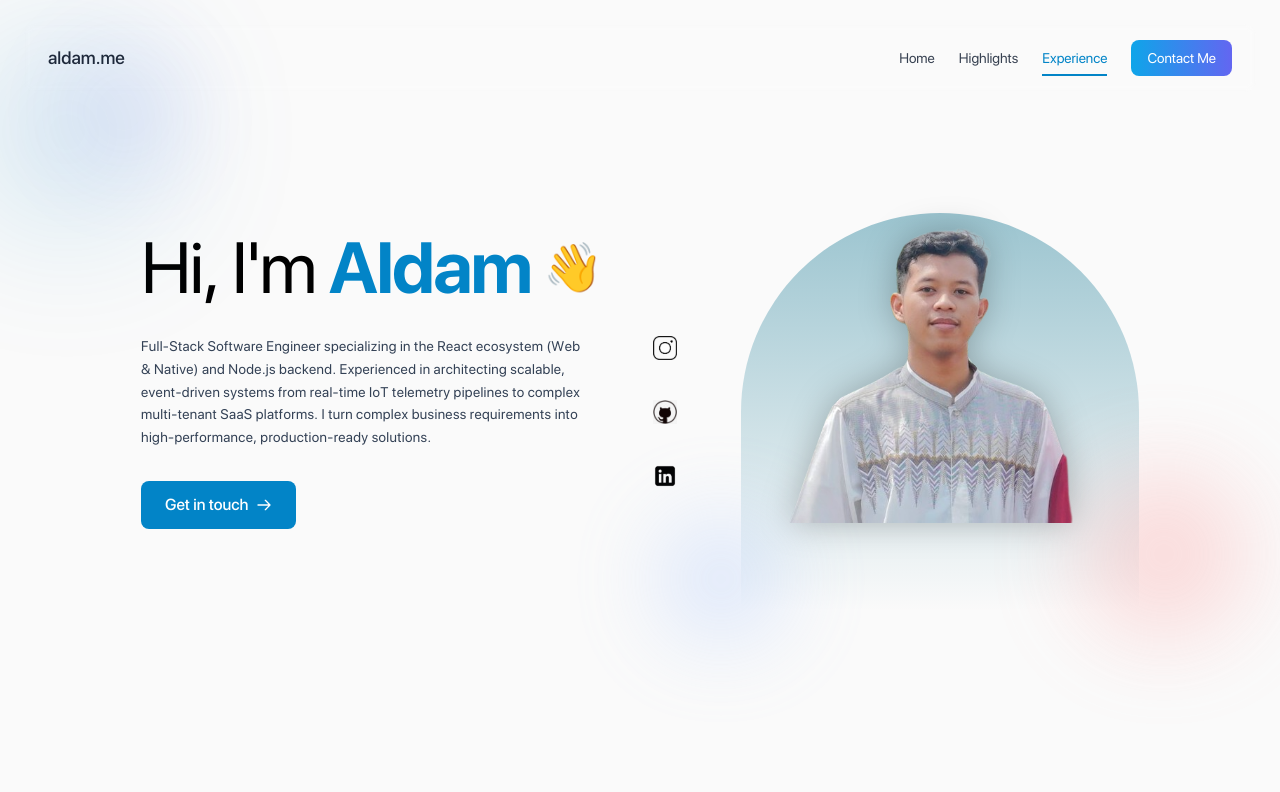
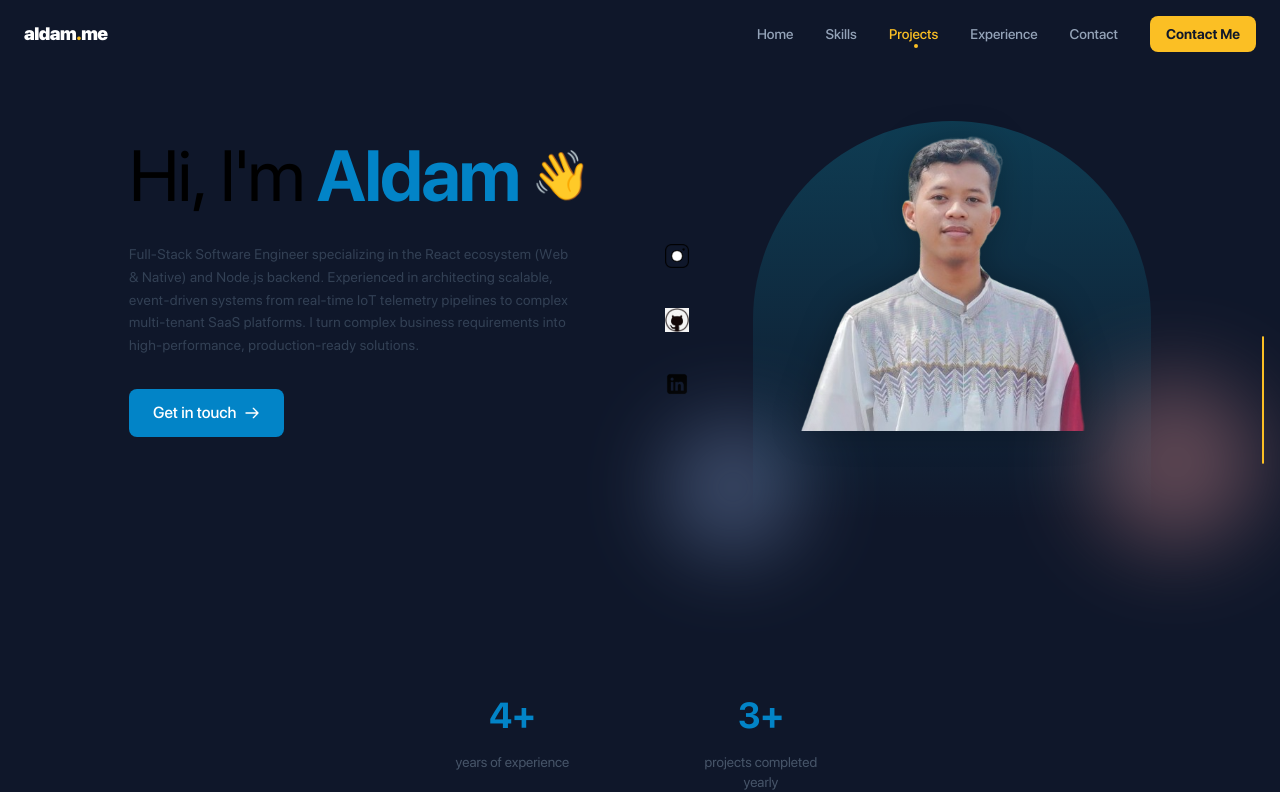
Before and after one commit to fihrisaldama015/aldam, a Next.js app: page / in a window 1280 px wide. Shown: the top 792 px of the page. Built offline with nearby package versions, Linux system fonts and the light colour scheme.

Commit message:
feat: rewrite page structure and navbar for dark theme + lenis nav

```diff
--- a/src/app/page.tsx
+++ b/src/app/page.tsx
@@ -1,45 +1,30 @@
-"use client"
+"use client";
+import Contact from "@/components/Contact";
 import ExperienceTimeline from "@/components/Experience";
 import Hero from "@/components/Hero";
 import Highlight from "@/components/Highlight";
 import Navbar from "@/components/Navbar";
-import { useRef } from "react";
+import Projects from "@/components/Projects";
+import ScrollProgress from "@/components/ScrollProgress";
+
+const SECTIONS = [
+  { id: "home", label: "Home" },
+  { id: "skills", label: "Skills" },
+  { id: "projects", label: "Projects" },
+  { id: "experience", label: "Experience" },
+  { id: "contact", label: "Contact" },
+];
 
 export default function Home() {
-  // Create refs for each section
-  const heroRef = useRef(null);
-  const highlightRef = useRef(null);
-  const experienceRef = useRef(null);
-
-  // Define sections with their refs and ids for the navbar
-  const sections = [
-    { id: "home", ref: heroRef, label: "Home" },
-    { id: "highlights", ref: highlightRef, label: "Highlights" },
-    { id: "experience", ref: experienceRef, label: "Experience" },
-  ];
-
-  // Function to handle scrolling to a section
-  const scrollToSection = (ref: any) => {
-    ref.current?.scrollIntoView({
-      behavior: "smooth",
-      block: "start"
-    });
-  };
   return (
-    <main className="bg-[#fafafa] p-6">
-      <Navbar sections={sections} scrollToSection={scrollToSection} />
-      <div ref={heroRef} id="home">
-        <Hero />
-      </div>
-
-      <div ref={highlightRef} id="highlights">
-        <Highlight />
-      </div>
-
-      <div ref={experienceRef} id="experience">
-        <ExperienceTimeline />
-      </div>
-
+    <main className="bg-[#0f172a] min-h-screen">
+      <Navbar sections={SECTIONS} />
+      <ScrollProgress />
+      <Hero />
+      <Highlight />
+      <Projects />
+      <ExperienceTimeline />
+      <Contact />
     </main>
   );
 }
--- /dev/null
+++ b/src/components/Contact.tsx
@@ -0,0 +1,3 @@
+export default function Contact() {
+  return <section id="contact" className="min-h-screen" />;
+}
--- a/src/components/Navbar.tsx
+++ b/src/components/Navbar.tsx
@@ -1,144 +1,110 @@
-import { useState, useEffect } from "react";
-import { motion, AnimatePresence } from "framer-motion";
+"use client";
+import { AnimatePresence, motion } from "framer-motion";
+import { useEffect, useState } from "react";
+import { useLenis } from "./LenisProvider";
+
+interface Section {
+  id: string;
+  label: string;
+}
 
 interface NavbarProps {
-  sections: any;
-  scrollToSection: any;
+  sections: Section[];
 }
 
-function Navbar({ sections, scrollToSection }: NavbarProps) {
+export default function Navbar({ sections }: NavbarProps) {
+  const [activeSection, setActiveSection] = useState("home");
   const [scrolled, setScrolled] = useState(false);
-  const [activeSection, setActiveSection] = useState("home");
   const [menuOpen, setMenuOpen] = useState(false);
+  const lenis = useLenis();
 
   useEffect(() => {
     const handleScroll = () => {
-      setScrolled(window.scrollY > 10);
-
-      // Determine which section is currently in view
-      const sectionInView = determineActiveSection();
-      if (sectionInView && sectionInView !== activeSection) {
-        setActiveSection(sectionInView);
+      setScrolled(window.scrollY > 20);
+      for (const section of sections) {
+        const el = document.getElementById(section.id);
+        if (!el) continue;
+        const rect = el.getBoundingClientRect();
+        if (rect.top <= 100 && rect.bottom > 100) {
+          setActiveSection(section.id);
+          break;
+        }
       }
     };
+    window.addEventListener("scroll", handleScroll, { passive: true });
+    return () => window.removeEventListener("scroll", handleScroll);
+  }, [sections]);
 
-    // Helper function to determine which section is in view
-    const determineActiveSection = () => {
-      for (const section of sections) {
-        if (!section.ref.current) continue;
-
-        const rect = section.ref.current.getBoundingClientRect();
-        // If the top of the section is near the top of the viewport
-        if (rect.top <= 100 && rect.bottom > 100) {
-          return section.id;
+  const scrollTo = (id: string) => {
+    if (lenis) {
+      lenis.scrollTo(`#${id}`, { offset: 0 });
+    } else {
+      document.getElementById(id)?.scrollIntoView({ behavior: "smooth" });
     }
-      }
-      return activeSection;
-    };
-
-    window.addEventListener("scroll", handleScroll);
-    return () => window.removeEventListener("scroll", handleScroll);
-  }, [sections, activeSection]);
-
-  // Animation variants
-  const navbarVariants = {
-    hidden: { opacity: 0, y: -20 },
-    visible: {
-      opacity: 1,
-      y: 0,
-      transition: {
-        duration: 0.5,
-        ease: "easeOut",
-      },
-    },
-  };
-
-  const logoVariants = {
-    hover: {
-      scale: 1.05,
-      color: "#0284c7",
-      transition: { duration: 0.3 },
-    },
-  };
-
-  const glowVariants = {
-    initial: { scale: 1, opacity: 0.7 },
-    animate: {
-      scale: [1, 1.2, 1],
-      opacity: [0.7, 0.4, 0.7],
-      transition: {
-        duration: 4,
-        repeat: Infinity,
-        ease: "easeInOut",
-      },
-    },
-  };
-
-  const menuVariants = {
-    closed: {
-      opacity: 0,
-      height: 0,
-      transition: {
-        duration: 0.3,
-        ease: "easeInOut",
-      },
-    },
-    open: {
-      opacity: 1,
-      height: "auto",
-      transition: {
-        duration: 0.3,
-        ease: "easeInOut",
-        staggerChildren: 0.1,
-        delayChildren: 0.1,
-      },
-    },
-  };
-
-  const itemVariants = {
-    closed: { opacity: 0, y: -10 },
-    open: { opacity: 1, y: 0 },
+    setMenuOpen(false);
   };
 
   return (
     <motion.nav
-      className={`py-4 sm:px-6 px-4 rounded-xl flex flex-col md:flex-row justify-between items-center backdrop-blur-sm ${scrolled ? "shadow-md bg-white/80" : "bg-transparent"} transition-all duration-300 sticky top-3 z-10`}
-      initial="hidden"
-      animate="visible"
-      variants={navbarVariants}
+      className={`fixed top-0 left-0 right-0 z-50 px-6 py-4 flex justify-between items-center transition-all duration-300 ${
+        scrolled
+          ? "bg-slate-900/90 backdrop-blur-md border-b border-white/5"
+          : "bg-transparent"
+      }`}
+      initial={{ opacity: 0, y: -20 }}
+      animate={{ opacity: 1, y: 0 }}
+      transition={{ duration: 0.5 }}
     >
-      <div className="w-full md:w-auto flex justify-between items-center">
-        <div className="relative flex gap-4 items-center">
+      <motion.button
+        className="text-white font-black text-lg tracking-tight"
+        onClick={() => scrollTo("home")}
+        whileHover={{ color: "#f59e0b" }}
+        transition={{ duration: 0.2 }}
+      >
+        aldam<span className="text-amber-400">.</span>me
+      </motion.button>
+
+      {/* Desktop nav */}
+      <div className="hidden md:flex items-center gap-8">
+        {sections.map((section) => (
+          <button
+            key={section.id}
+            onClick={() => scrollTo(section.id)}
+            className={`text-sm font-semibold relative transition-colors ${
+              activeSection === section.id
+                ? "text-amber-400"
+                : "text-slate-400 hover:text-white"
+            }`}
+          >
+            {section.label}
+            {activeSection === section.id && (
               <motion.div
-            className="absolute -right-8 -bottom-[150px] bg-sky-600/30 w-[180px] h-[180px] rounded-full blur-3xl"
-            variants={glowVariants}
-            initial="initial"
-            animate="animate"
+                layoutId="navDot"
+                className="absolute -bottom-1 left-1/2 -translate-x-1/2 w-1 h-1 bg-amber-400 rounded-full"
+                transition={{ type: "spring", stiffness: 400, damping: 30 }}
               />
-
-          <motion.div
-            className="absolute left-4 -bottom-[100px] bg-indigo-500/20 w-[120px] h-[120px] rounded-full blur-2xl"
-            variants={glowVariants}
-            initial="initial"
-            animate="animate"
-            transition={{ delay: 1.5 }}
-          />
-
-          <motion.h1
-            className="font-semibold text-lg text-[#1e293b] relative z-10"
-            variants={logoVariants}
-            whileHover="hover"
-            onClick={() => scrollToSection(sections[0].ref)}
+            )}
+          </button>
+        ))}
+        <motion.button
+          className="bg-amber-400 text-slate-900 px-4 py-2 rounded-lg text-sm font-bold"
+          whileHover={{ scale: 1.05 }}
+          whileTap={{ scale: 0.95 }}
+          onClick={() =>
+            window.open(
+              "https://wa.me/6285156549426?text=Halo%20Fihris%20Aldama, i want to discuss about my project",
+              "_blank"
+            )
+          }
         >
-            aldam.me
-          </motion.h1>
+          Contact Me
+        </motion.button>
       </div>
 
       {/* Mobile menu button */}
-        <motion.button
-          className="block md:hidden text-gray-700"
+      <button
+        className="md:hidden text-slate-400 hover:text-white"
         onClick={() => setMenuOpen(!menuOpen)}
-          whileTap={{ scale: 0.95 }}
       >
         <svg
           xmlns="http://www.w3.org/2000/svg"
@@ -151,99 +117,43 @@ function Navbar({ sections, scrollToSection }: NavbarProps) {
             strokeLinecap="round"
             strokeLinejoin="round"
             strokeWidth={2}
-              d={menuOpen ? "M6 18L18 6M6 6l12 12" : "M4 6h16M4 12h16M4 18h16"}
+            d={
+              menuOpen
+                ? "M6 18L18 6M6 6l12 12"
+                : "M4 6h16M4 12h16M4 18h16"
+            }
           />
         </svg>
-        </motion.button>
-      </div>
-
-      {/* Navigation for desktop */}
-      <div className="hidden md:flex relative">
-        <motion.div
-          className="flex gap-6 items-center"
-          initial={{ opacity: 0 }}
-          animate={{ opacity: 1 }}
-          transition={{ delay: 0.3, duration: 0.5 }}
-        >
-          {sections.map((section: any, index: any) => (
-            <motion.button
-              key={section.id}
-              onClick={() => scrollToSection(section.ref)}
-              className={`text-gray-700 font-medium cursor-pointer text-sm relative ${activeSection === section.id ? "text-sky-600" : "hover:text-sky-600"}`}
-              whileHover={{ scale: 1.1 }}
-              initial={{ opacity: 0, y: -10 }}
-              animate={{ opacity: 1, y: 0 }}
-              transition={{ delay: 0.1 * index, duration: 0.3 }}
-            >
-              {section.label}
-              {activeSection === section.id && (
-                <motion.div
-                  className="absolute -bottom-2 left-0 right-0 h-0.5 bg-sky-600"
-                  layoutId="activeSection"
-                  transition={{ duration: 0.3 }}
-                />
-              )}
-            </motion.button>
-          ))}
-
-          <motion.button
-            className="bg-gradient-to-r from-sky-500 to-indigo-500 text-white px-4 py-2 rounded-lg text-sm font-medium"
-            whileHover={{
-              scale: 1.05,
-              boxShadow: "0 4px 12px rgba(2, 132, 199, 0.3)",
-            }}
-            whileTap={{ scale: 0.95 }}
-            onClick={() =>
-              window.open(
-                "https://wa.me/6285156549426?text=Halo%20Fihris%20Aldama, i want to discuss about my project",
-                "_blank",
-              )
-            }
-          >
-            Contact Me
-          </motion.button>
-        </motion.div>
-      </div>
+      </button>
 
       {/* Mobile menu */}
       <AnimatePresence>
         {menuOpen && (
           <motion.div
-            className="w-full md:hidden mt-4"
-            variants={menuVariants}
-            initial="closed"
-            animate="open"
-            exit="closed"
+            className="absolute top-full left-0 right-0 bg-slate-900/95 backdrop-blur-md border-b border-white/5 md:hidden"
+            initial={{ opacity: 0, height: 0 }}
+            animate={{ opacity: 1, height: "auto" }}
+            exit={{ opacity: 0, height: 0 }}
+            transition={{ duration: 0.3 }}
           >
-            <motion.div className="flex flex-col gap-4 py-2 bg-white/80 backdrop-blur-sm rounded-lg shadow-lg">
-              {sections.map((section: any, index: any) => (
-                <motion.button
+            <div className="flex flex-col p-4 gap-2">
+              {sections.map((section) => (
+                <button
                   key={section.id}
-                  onClick={() => {
-                    scrollToSection(section.ref);
-                    setMenuOpen(false);
-                  }}
-                  className={`px-4 py-2 text-left text-gray-700 font-medium ${activeSection === section.id ? "bg-sky-100 text-sky-600" : "hover:bg-gray-100"}`}
-                  variants={itemVariants}
-                  whileTap={{ scale: 0.98 }}
+                  onClick={() => scrollTo(section.id)}
+                  className={`text-left px-4 py-3 rounded-lg text-sm font-semibold transition-colors ${
+                    activeSection === section.id
+                      ? "bg-amber-400/10 text-amber-400"
+                      : "text-slate-400 hover:text-white hover:bg-white/5"
+                  }`}
                 >
                   {section.label}
-                </motion.button>
+                </button>
               ))}
-              <motion.button
-                className="mx-4 my-2 bg-gradient-to-r from-sky-500 to-indigo-500 text-white px-4 py-2 rounded-lg text-sm font-medium"
-                variants={itemVariants}
-                whileHover={{ scale: 1.02 }}
-                whileTap={{ scale: 0.95 }}
-              >
-                Contact Me
-              </motion.button>
-            </motion.div>
+            </div>
           </motion.div>
         )}
       </AnimatePresence>
     </motion.nav>
   );
 }
-
-export default Navbar;
--- /dev/null
+++ b/src/components/Projects.tsx
@@ -0,0 +1,3 @@
+export default function Projects() {
+  return <section id="projects" className="min-h-screen" />;
+}
```
Lines whose indentation alone changed are shown as unchanged.
